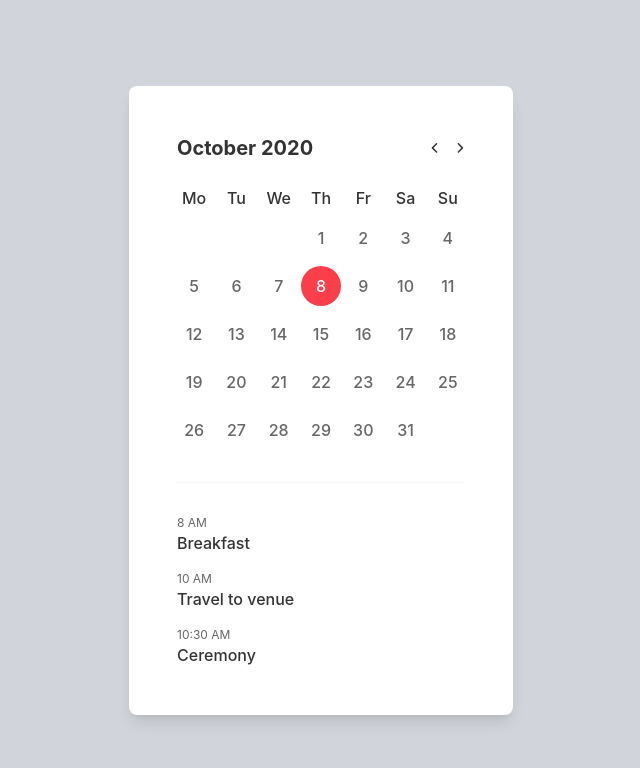
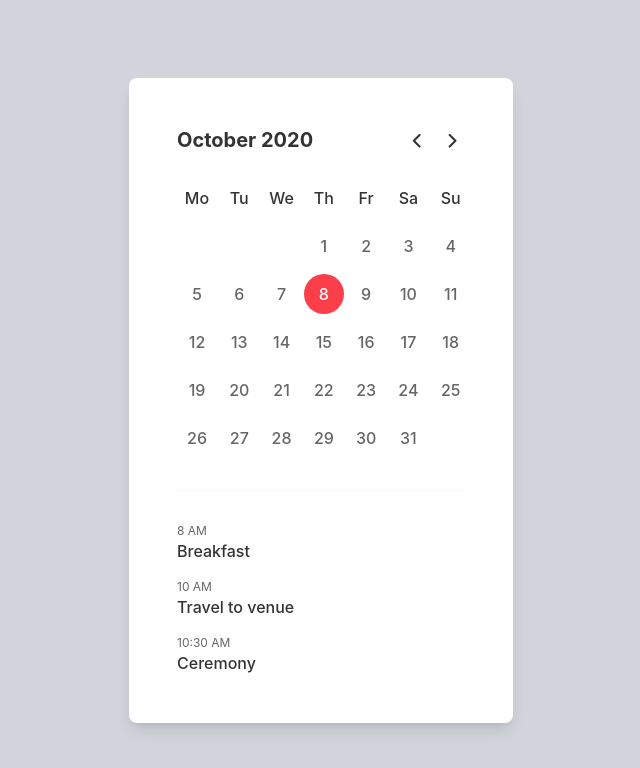
Before and after one commit to KristianMakhul/calendar, a website: page src/index.html in a window 1280 px wide. Shown: the whole page, without its empty margins (319-959 px from the left). Drawn offline with nearby package versions, Linux system fonts and the light colour scheme; files that its build step writes are made by us from their sources.

Commit message:
fix my mistakes

```diff
--- a/src/index.html
+++ b/src/index.html
@@ -7,332 +7,251 @@
   <title>Document</title>
   <link rel="stylesheet" href="./css/output.css" />
 </head>
-  <body
-    class="flex h-screen items-center justify-center bg-gray-300 font-inter dark:bg-gray-700"
-  >
-    <div
-      class="w-full max-w-sm rounded-lg bg-white p-12 shadow-lg dark:bg-primary-dark"
-    >
+
+<body class="flex h-screen items-center justify-center bg-gray-300 dark:bg-gray-700">
+  <div class="hidden">
+    <svg>
+      <symbol id="next" width="14" height="14" viewBox="0 0 4 5" fill="none" xmlns="http://www.w3.org/2000/svg">
+      <path d="M1.17867 0.379617L3.23047 2.43142L1.17867 4.48322" stroke="currentColor" stroke-width="0.725422" stroke-linecap="round" stroke-linejoin="round"/>
+    </svg>
+    <svg>
+      <symbol id="prev" width="14" height="14" viewBox="0 0 4 5" fill="none" xmlns="http://www.w3.org/2000/svg">
+      <path d="M3.27168 0.379617L1.21988 2.43142L3.27168 4.48322" stroke="currentColor" stroke-width="0.725422" stroke-linecap="round" stroke-linejoin="round"/>
+    </svg>
+  </div>
+
+  <div class="w-full max-w-sm rounded-lg bg-white p-12 shadow-lg dark:bg-primary-dark">
     <div class="mb-6 flex items-center justify-between">
-        <h2 class="text-xl font-bold text-primary dark:text-white">
+      <h3 class="text-xl font-bold text-primary dark:text-white">
         October 2020
-        </h2>
-        <div class="flex space-x-4">
-          <img
-            src="./assets/Previous.svg"
-            alt="Left Arrow"
-            class="size-2.5 cursor-pointer dark:hidden"
-          />
-          <img
-            src="./assets/Next.svg"
-            alt="Right Arrow"
-            class="size-2.5 cursor-pointer dark:hidden"
-          />
-          <img
-            src="./assets/Previous_white.svg"
-            alt="Left Arrow"
-            class="hidden size-2.5 cursor-pointer dark:block"
-          />
-          <img
-            src="./assets/Next_white.svg"
-            alt="Right Arrow"
-            class="hidden size-2.5 cursor-pointer dark:block"
-          />
+      </h3>
+      <div class="flex justify-between gap-2 items-center">
+        <svg class="size-7 text-primary cursor-pointer dark:text-white p-2 overflow-visible"><use xlink:href ="#prev"></use></svg>
+        <svg class="size-7 text-primary cursor-pointer dark:text-white p-2 overflow-visible"><use xlink:href ="#next"></use></svg>
       </div>
     </div>
 
     <div class="mb-8 grid grid-cols-7 gap-2">
-        <div class="flex w-full justify-center">
-          <p
-            class="text-center text-base font-medium text-primary dark:text-white"
-          >
+      <div class="flex justify-center items-center size-10">
+        <span class="text-base font-medium text-primary dark:text-white">
           Mo
-          </p>
+        </span>
       </div>
-        <div class="flex w-full justify-center">
-          <p
-            class="text-center text-base font-medium text-primary dark:text-white"
-          >
+      <div class="flex justify-center items-center size-10">
+        <span class="text-base font-medium text-primary dark:text-white">
           Tu
-          </p>
+        </span>
       </div>
-        <div class="flex w-full justify-center">
-          <p
-            class="text-center text-base font-medium text-primary dark:text-white"
-          >
+      <div class="flex justify-center items-center size-10">
+        <span class="text-base font-medium text-primary dark:text-white">
           We
-          </p>
+        </span>
       </div>
-        <div class="flex w-full justify-center">
-          <p
-            class="text-center text-base font-medium text-primary dark:text-white"
-          >
+      <div class="flex justify-center items-center size-10">
+        <span class="text-base font-medium text-primary dark:text-white">
           Th
-          </p>
+        </span>
       </div>
-        <div class="flex w-full justify-center">
-          <p
-            class="text-center text-base font-medium text-primary dark:text-white"
-          >
+      <div class="flex justify-center items-center size-10">
+        <span class="text-base font-medium text-primary dark:text-white">
           Fr
-          </p>
+        </span>
       </div>
-        <div class="flex w-full justify-center">
-          <p
-            class="text-center text-base font-medium text-primary dark:text-white"
-          >
+      <div class="flex justify-center items-center size-10">
+        <span class="text-base font-medium text-primary dark:text-white">
           Sa
-          </p>
+        </span>
       </div>
-        <div class="flex w-full justify-center">
-          <p
-            class="text-center text-base font-medium text-primary dark:text-white"
-          >
+      <div class="flex justify-center items-center size-10">
+        <span class="text-base font-medium text-primary dark:text-white">
           Su
-          </p>
+        </span>
       </div>
-        <div
-          class="col-start-4 flex w-full cursor-pointer justify-center px-2 py-2"
-        >
-          <p
-            class="text-base font-medium text-light-gray dark:text-secondary-dark"
-          >
+
+      <div>
+        <span class="hidden"> 29 </span>
+      </div>
+      <div>
+        <span class="hidden"> 30 </span>
+      </div>
+      <div>
+        <span class="hidden"> 31 </span>
+      </div>
+
+      <div class="flex cursor-pointer justify-center items-center size-10">
+        <span class="text-base font-medium text-light-gray dark:text-secondary-dark">
           1
-          </p>
+        </span>
       </div>
-        <div class="flex w-full cursor-pointer justify-center px-2 py-2">
-          <p
-            class="text-base font-medium text-light-gray dark:text-secondary-dark"
-          >
+      <div class="flex cursor-pointer justify-center items-center size-10">
+        <span class="text-base font-medium text-light-gray dark:text-secondary-dark">
           2
-          </p>
+        </span>
       </div>
-        <div class="flex w-full cursor-pointer justify-center px-2 py-2">
-          <p
-            class="text-base font-medium text-light-gray dark:text-secondary-dark"
-          >
+      <div class="flex cursor-pointer justify-center items-center size-10">
+        <span class="text-base font-medium text-light-gray dark:text-secondary-dark">
           3
-          </p>
+        </span>
       </div>
-        <div class="flex w-full cursor-pointer justify-center px-2 py-2">
-          <p
-            class="text-base font-medium text-light-gray dark:text-secondary-dark"
-          >
+      <div class="flex cursor-pointer justify-center items-center size-10">
+        <span class="text-base font-medium text-light-gray dark:text-secondary-dark ">
           4
-          </p>
+        </span>
       </div>
-        <div class="flex w-full cursor-pointer justify-center px-2 py-2">
-          <p
-            class="text-base font-medium text-light-gray dark:text-secondary-dark"
-          >
+      <div class="flex cursor-pointer justify-center items-center size-10">
+        <span class="text-base font-medium text-light-gray dark:text-secondary-dark">
           5
-          </p>
+        </span>
       </div>
-        <div class="flex w-full cursor-pointer justify-center px-2 py-2">
-          <p
-            class="text-base font-medium text-light-gray dark:text-secondary-dark"
-          >
+      <div class="flex cursor-pointer justify-center items-center size-10">
+        <span class="text-base font-medium text-light-gray dark:text-secondary-dark">
           6
-          </p>
+        </span>
       </div>
-        <div class="flex w-full cursor-pointer justify-center px-2 py-2">
-          <p
-            class="text-base font-medium text-light-gray dark:text-secondary-dark"
-          >
+      <div class="flex cursor-pointer justify-center items-center size-10">
+        <span class="text-base font-medium text-light-gray dark:text-secondary-dark">
           7
-          </p>
+        </span>
       </div>
-        <div class="flex w-full cursor-pointer items-center justify-center">
-          <p
-            class="group relative z-20 flex h-8 w-8 items-center justify-center text-base font-medium text-white"
-          >
+      <div class="flex cursor-pointer justify-center items-center size-10 bg-selected-red hover:bg-red-700 rounded-full dark:bg-selected-green dark:hover:bg-green-700">
+        <span
+          class="text-base font-medium text-white">
           8
-            <span
-              class="absolute -z-10 h-10 w-10 rounded-full bg-selected-red hover:bg-red-700 group-hover:bg-red-700 dark:bg-selected-green dark:hover:bg-green-700 dark:group-hover:bg-green-700"
-            ></span>
-          </p>
+        </span>
       </div>
-        <div class="flex w-full cursor-pointer justify-center px-2 py-2">
-          <p
-            class="text-base font-medium text-light-gray dark:text-secondary-dark"
-          >
+      <div class="flex cursor-pointer justify-center items-center size-10">
+        <span class="text-base font-medium text-light-gray dark:text-secondary-dark">
           9
-          </p>
+        </span>
       </div>
-        <div class="flex w-full cursor-pointer justify-center px-2 py-2">
-          <p
-            class="text-base font-medium text-light-gray dark:text-secondary-dark"
-          >
+      <div class="flex cursor-pointer justify-center items-center size-10">
+        <span class="text-base font-medium text-light-gray dark:text-secondary-dark">
           10
-          </p>
+        </span>
       </div>
-        <div class="flex w-full cursor-pointer justify-center px-2 py-2">
-          <p
-            class="text-base font-medium text-light-gray dark:text-secondary-dark"
-          >
+      <div class="flex cursor-pointer justify-center items-center size-10">
+        <span class="text-base font-medium text-light-gray dark:text-secondary-dark">
           11
-          </p>
+        </span>
       </div>
-        <div class="flex w-full cursor-pointer justify-center px-2 py-2">
-          <p
-            class="text-base font-medium text-light-gray dark:text-secondary-dark"
-          >
+      <div class="flex cursor-pointer justify-center items-center size-10">
+        <span class="text-base font-medium text-light-gray dark:text-secondary-dark">
           12
-          </p>
+        </span>
       </div>
-        <div class="flex w-full cursor-pointer justify-center px-2 py-2">
-          <p
-            class="text-base font-medium text-light-gray dark:text-secondary-dark"
-          >
+      <div class="flex cursor-pointer justify-center items-center size-10">
+        <span class="text-base font-medium text-light-gray dark:text-secondary-dark">
           13
-          </p>
+        </span>
       </div>
-        <div class="flex w-full cursor-pointer justify-center px-2 py-2">
-          <p
-            class="text-base font-medium text-light-gray dark:text-secondary-dark"
-          >
+      <div class="flex cursor-pointer justify-center items-center size-10">
+        <span class="text-base font-medium text-light-gray dark:text-secondary-dark">
           14
-          </p>
+        </span>
       </div>
-        <div class="flex w-full cursor-pointer justify-center px-2 py-2">
-          <p
-            class="text-base font-medium text-light-gray dark:text-secondary-dark"
-          >
+      <div class="flex cursor-pointer justify-center items-center size-10">
+        <span class="text-base font-medium text-light-gray dark:text-secondary-dark">
           15
-          </p>
+        </span>
       </div>
-        <div class="flex w-full cursor-pointer justify-center px-2 py-2">
-          <p
-            class="text-base font-medium text-light-gray dark:text-secondary-dark"
-          >
+      <div class="flex cursor-pointer justify-center items-center size-10">
+        <span class="text-base font-medium text-light-gray dark:text-secondary-dark">
           16
-          </p>
+        </span>
       </div>
-        <div class="flex w-full cursor-pointer justify-center px-2 py-2">
-          <p
-            class="text-base font-medium text-light-gray dark:text-secondary-dark"
-          >
+      <div class="flex cursor-pointer justify-center items-center size-10">
+        <span class="text-base font-medium text-light-gray dark:text-secondary-dark">
           17
-          </p>
+        </span>
       </div>
-        <div class="flex w-full cursor-pointer justify-center px-2 py-2">
-          <p
-            class="text-base font-medium text-light-gray dark:text-secondary-dark"
-          >
+      <div class="flex cursor-pointer justify-center items-center size-10">
+        <span class="text-base font-medium text-light-gray dark:text-secondary-dark">
           18
-          </p>
+        </span>
       </div>
-        <div class="flex w-full cursor-pointer justify-center px-2 py-2">
-          <p
-            class="text-base font-medium text-light-gray dark:text-secondary-dark"
-          >
+      <div class="flex cursor-pointer justify-center items-center size-10">
+        <span class="text-base font-medium text-light-gray dark:text-secondary-dark">
           19
-          </p>
+        </span>
       </div>
-        <div class="flex w-full cursor-pointer justify-center px-2 py-2">
-          <p
-            class="text-base font-medium text-light-gray dark:text-secondary-dark"
-          >
+      <div class="flex cursor-pointer justify-center items-center size-10">
+        <span class="text-base font-medium text-light-gray dark:text-secondary-dark">
           20
-          </p>
+        </span>
       </div>
-        <div class="flex w-full cursor-pointer justify-center px-2 py-2">
-          <p
-            class="text-base font-medium text-light-gray dark:text-secondary-dark"
-          >
+      <div class="flex cursor-pointer justify-center items-center size-10">
+        <span class="text-base font-medium text-light-gray dark:text-secondary-dark">
           21
-          </p>
+        </span>
       </div>
-        <div class="flex w-full cursor-pointer justify-center px-2 py-2">
-          <p
-            class="text-base font-medium text-light-gray dark:text-secondary-dark"
-          >
+      <div class="flex cursor-pointer justify-center items-center size-10">
+        <span class="text-base font-medium text-light-gray dark:text-secondary-dark">
           22
-          </p>
+        </span>
       </div>
-        <div class="flex w-full cursor-pointer justify-center px-2 py-2">
-          <p
-            class="text-base font-medium text-light-gray dark:text-secondary-dark"
-          >
+      <div class="flex cursor-pointer justify-center items-center size-10">
+        <span class="text-base font-medium text-light-gray dark:text-secondary-dark">
           23
-          </p>
+        </span>
       </div>
-        <div class="flex w-full cursor-pointer justify-center px-2 py-2">
-          <p
-            class="text-base font-medium text-light-gray dark:text-secondary-dark"
-          >
+      <div class="flex cursor-pointer justify-center items-center size-10">
+        <span class="text-base font-medium text-light-gray dark:text-secondary-dark">
           24
-          </p>
+        </span>
       </div>
-        <div class="flex w-full cursor-pointer justify-center px-2 py-2">
-          <p
-            class="text-base font-medium text-light-gray dark:text-secondary-dark"
-          >
+      <div class="flex cursor-pointer justify-center items-center size-10 ">
+        <span class="text-base font-medium text-light-gray dark:text-secondary-dark">
           25
-          </p>
+        </span>
       </div>
-        <div class="flex w-full cursor-pointer justify-center px-2 py-2">
-          <p
-            class="text-base font-medium text-light-gray dark:text-secondary-dark"
-          >
+      <div class="flex cursor-pointer justify-center items-center size-10">
+        <span class="text-base font-medium text-light-gray dark:text-secondary-dark">
           26
-          </p>
+        </span>
       </div>
-        <div class="flex w-full cursor-pointer justify-center px-2 py-2">
-          <p
-            class="text-base font-medium text-light-gray dark:text-secondary-dark"
-          >
+      <div class="flex cursor-pointer justify-center items-center size-10">
+        <span class="text-base font-medium text-light-gray dark:text-secondary-dark">
           27
-          </p>
+        </span>
       </div>
-        <div class="flex w-full cursor-pointer justify-center px-2 py-2">
-          <p
-            class="text-base font-medium text-light-gray dark:text-secondary-dark"
-          >
+      <div class="flex cursor-pointer justify-center items-center size-10">
+        <span class="text-base font-medium text-light-gray dark:text-secondary-dark">
           28
-          </p>
+        </span>
       </div>
-        <div class="flex w-full cursor-pointer justify-center px-2 py-2">
-          <p
-            class="text-base font-medium text-light-gray dark:text-secondary-dark"
-          >
+      <div class="flex cursor-pointer justify-center items-center size-10">
+        <span class="text-base font-medium text-light-gray dark:text-secondary-dark">
           29
-          </p>
+        </span>
       </div>
-        <div class="flex w-full cursor-pointer justify-center px-2 py-2">
-          <p
-            class="text-base font-medium text-light-gray dark:text-secondary-dark"
-          >
+      <div class="flex cursor-pointer justify-center items-center size-10">
+        <span class="text-base font-medium text-light-gray dark:text-secondary-dark">
           30
-          </p>
+        </span>
       </div>
-        <div class="flex w-full cursor-pointer justify-center px-2 py-2">
-          <p
-            class="text-base font-medium text-light-gray dark:text-secondary-dark"
-          >
+      <div class="flex cursor-pointer justify-center items-center size-10">
+        <span class="text-base font-medium text-light-gray dark:text-secondary-dark">
           31
-          </p>
+        </span>
       </div>
     </div>
 
-      <div
-        class="flex flex-col gap-4 border-t border-divider pt-8 dark:border-divider-dark"
-      >
+    <div class="flex flex-col gap-4 border-t border-divider pt-8 dark:border-divider-dark">
       <div class="flex flex-col justify-start">
-          <p class="text-xs text-light-gray dark:text-secondary-dark">8 AM</p>
-          <p class="font-medium text-primary dark:text-white">Breakfast</p>
+        <span class="text-xs text-light-gray dark:text-secondary-dark">8 AM</span>
+        <span class="font-medium text-primary dark:text-white">Breakfast</span>
       </div>
       <div class="flex flex-col justify-start">
-          <p class="text-xs text-light-gray dark:text-secondary-dark">10 AM</p>
-          <p class="font-medium text-primary dark:text-white">
+        <span class="text-xs text-light-gray dark:text-secondary-dark">10 AM</span>
+        <span class="font-medium text-primary dark:text-white">
           Travel to venue
-          </p>
+        </span>
       </div>
       <div class="flex flex-col justify-start">
-          <p class="text-xs text-light-gray dark:text-secondary-dark">
+        <span class="text-xs text-light-gray dark:text-secondary-dark">
           10:30 AM
-          </p>
-          <p class="font-medium text-primary dark:text-white">Ceremony</p>
+        </span>
+        <span class="font-medium text-primary dark:text-white">Ceremony</span>
       </div>
     </div>
   </div>
--- a/tailwind.config.js
+++ b/tailwind.config.js
@@ -5,18 +5,24 @@ module.exports = {
   theme: {
     extend: {
       fontFamily: {
-        inter: ["Inter", "sans-serif"],
+        sans: ["Inter", "sans-serif"],
       },
       colors: {
-        "primary": "#333333",
+        primary: {
+          DEFAULT: "#333333",
+          dark: "#1E1F26",
+        },
+        selected:{
+          red: "#FB3F4A",
+          green: "#589C5F",
+        },
+        divider:{
+          DEFAULT: "#F7F7F7",
+          dark: "#313131",
+        },
         "light-gray": "#666666",
-        "selected-red": "#FB3F4A",
-        "selected-green": "#589C5F",
-        "primary-dark": "#1E1F26",
         "secondary-dark": "#CCCCCC",
-        "divider": "#F7F7F7",
-        "divider-dark": "#313131",
-      },
+        },
     },
   },
   plugins: [],
```
Also changed, not shown: src/assets/Next.svg (deleted), src/assets/Next_white.svg (deleted), src/assets/Previous.svg (deleted), src/assets/Previous_white.svg (deleted). Lines whose indentation alone changed are shown as unchanged.
